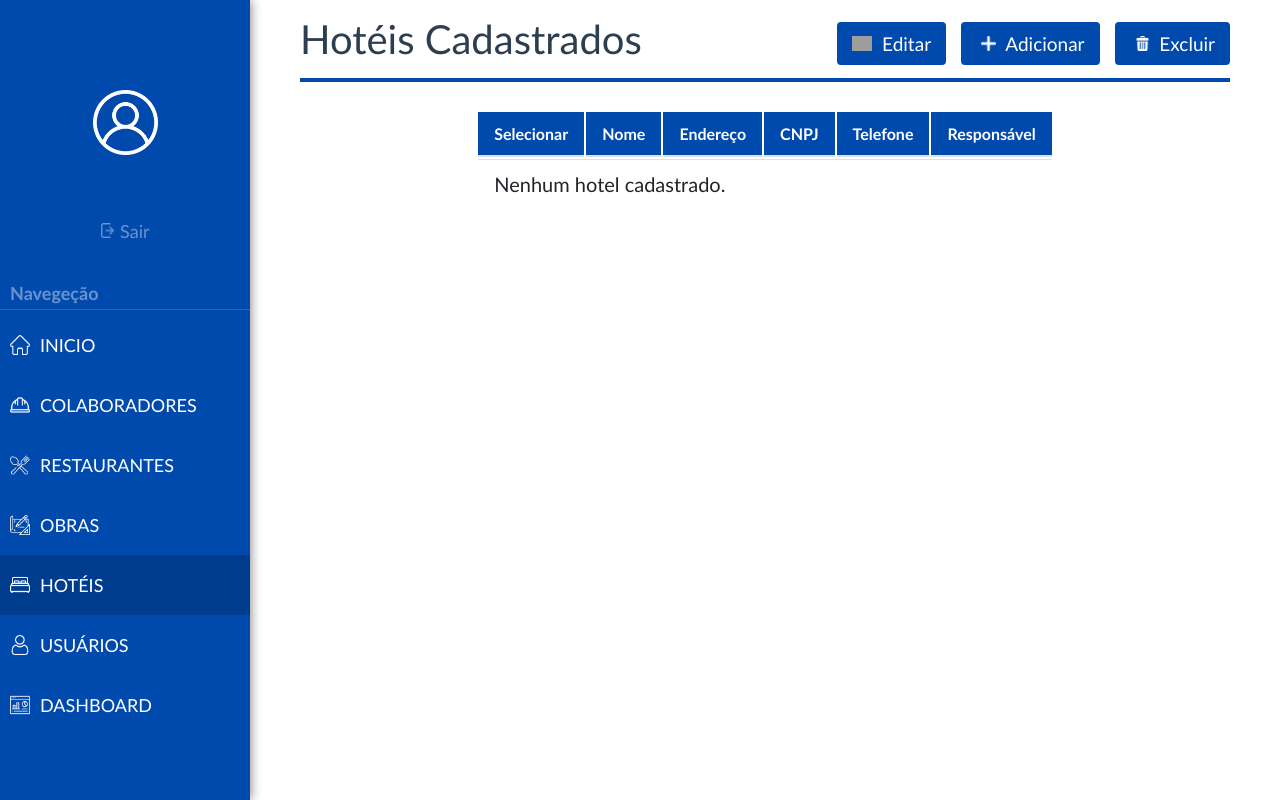
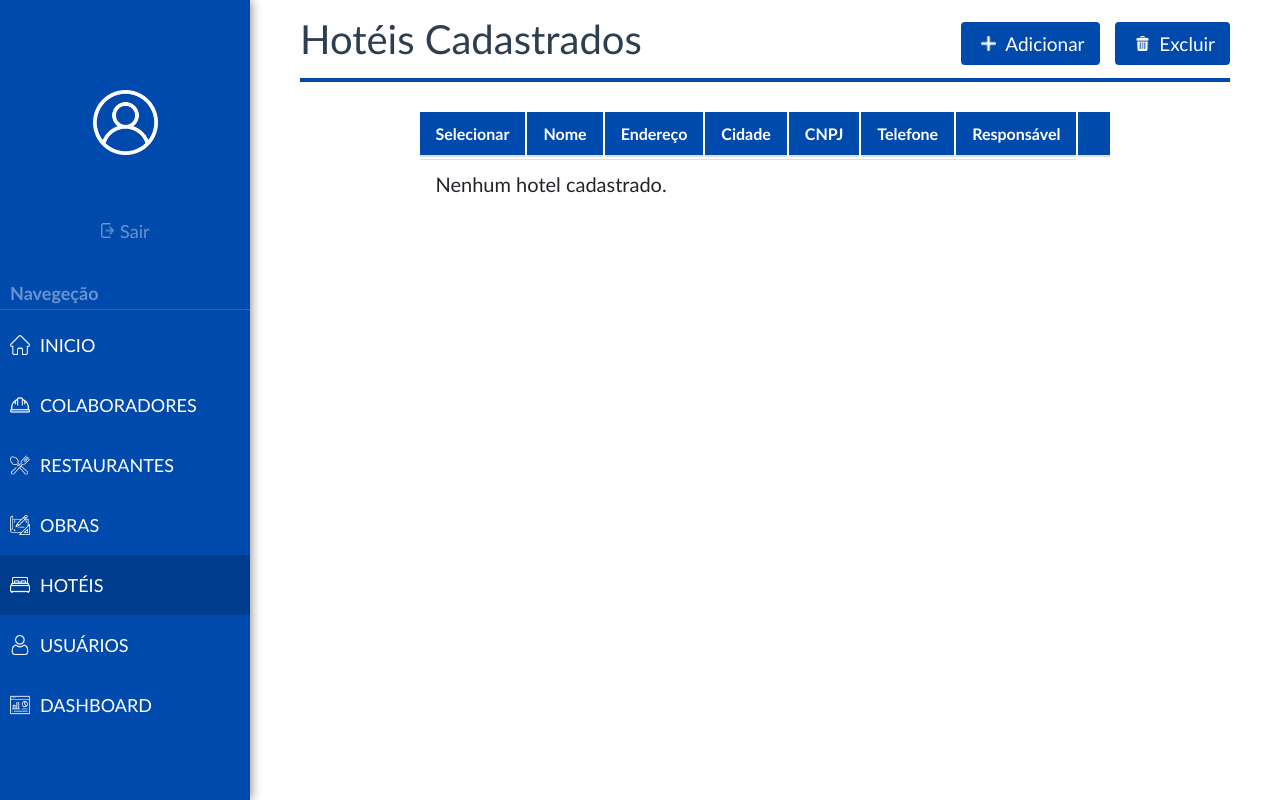
Before and after one commit to julioryanm/PI-3-SEMESTRE, a Django app: page /listar-hoteis/ in a window 1280 px wide. Run offline with Django 5.2, Linux system fonts and the light colour scheme; a user stored in the database is signed in; data that the repository does not hold is empty; grey boxes are pictures that could not be loaded.

Commit message:
Finalizando CRUD de hoteis

```diff
--- a/ProjetoPI/ProjetoPI/urls.py
+++ b/ProjetoPI/ProjetoPI/urls.py
@@ -28,6 +28,6 @@ urlpatterns = [
     path('listar-hoteis/', views.listar_hoteis, name='listar-hoteis'),
     path('cadastrar-hotel/', views.cadastro_hotel, name='cadastrar-hotel'),
     path('deletar/', views.deletar_generico, name='deletar-generico'),
-    path('editar/<int:id>/', views.editar_hotel, name='editar-hotel'),
+    path('editar-hotel/<int:id>/', views.editar_hotel, name='editar-hotel'),
     path('editar/', views.redirecionar_edicao_hotel, name='redirecionar-edicao-hotel'),
 ]
--- a/ProjetoPI/Sistema/models.py
+++ b/ProjetoPI/Sistema/models.py
@@ -238,7 +238,6 @@ class Restaurante(models.Model):
 
 
 
-
 class Hotel(models.Model):
 
     nome = models.CharField(
--- a/ProjetoPI/Sistema/templates/lista-hoteis.html
+++ b/ProjetoPI/Sistema/templates/lista-hoteis.html
@@ -81,16 +81,6 @@
 
     <div class="right-buttons">
 
-      <!-- Botão Editar (em um form separado) -->
-      <form method="post" action="{% url 'redirecionar-edicao-hotel' %}" style="display: inline;">
-        {% csrf_token %}
-        <input type="hidden" name="ids" id="id_editar">
-        <button type="submit" onclick="return enviarParaEdicao();">
-          <img src="{% static 'images/white version/edit.png' %}" height="15px" style="margin-right: 5px;">
-          Editar
-        </button>
-      </form>
-
             <a href="{% url 'cadastrar-hotel' %}" class="blue-button">
               <img src="{% static 'images/white version/plus.png' %}" alt="error" height="15px" width="15px" style="margin-right: 5px; margin-left: 5px; margin-top: auto; margin-bottom: auto;">
         Adicionar
@@ -106,18 +96,17 @@
 
     <div class="card">
       <div class="table-responsive">
-
-
-
         <table class="table table-striped table-bordered text-center align-middle">
           <thead>
             <tr>
-              <th>Selecionar</th>
-              <th>Nome</th>
-              <th>Endereço</th>
-              <th>CNPJ</th>
-              <th>Telefone</th>
-              <th>Responsável</th>
+              <th class="text-nowrap">Selecionar</th>
+              <th class="text-nowrap">Nome</th>
+              <th class="text-nowrap">Endereço</th>
+              <th class="text-nowrap">Cidade</th>
+              <th class="text-nowrap">CNPJ</th>
+              <th class="text-nowrap">Telefone</th>
+              <th class="text-nowrap">Responsável</th>
+              <th class="text-nowrap"> </th>
             </tr>
           </thead>
           <tbody>
@@ -126,21 +115,28 @@
                 <td>
                   <input type="checkbox" name="ids" value="{{ hotel.id }}">
                 </td>
-                <td>{{ hotel.nome }}</td>
-                <td>{{ hotel.endereco }}</td>
-                <td>{{ hotel.cnpj }}</td>
-                <td>{{ hotel.telefone }}</td>
-                <td>{{ hotel.responsavel }}</td>
+                <td class="text-nowrap">{{ hotel.nome }}</td>
+                <td class="text-nowrap">{{ hotel.endereco }}</td>
+                <td class="text-nowrap">{{ hotel.cidade }}</td>
+                <td class="text-nowrap">{{ hotel.cnpj }}</td>
+                <td class="text-nowrap">{{ hotel.telefone }}</td>
+                <td class="text-nowrap">{{ hotel.responsavel }}</td>
+                <td>
+                  <a href="{% url 'editar-hotel' hotel.id %}" class="btn btn-warning btn-sm text-white">
+                    <i class="fas fa-edit"></i> Editar
+                  </a>
+                </td>
               </tr>
             {% empty %}
               <tr>
-                <td colspan="6" class="text-center text-danger">
+                <td colspan="7" class="text-center text-danger">
                   Nenhum hotel cadastrado.
                 </td>
               </tr>
             {% endfor %}
           </tbody>
         </table>
+
       </div>
     </div>
 
--- a/ProjetoPI/Sistema/templates/listar-colaboradores.html
+++ b/ProjetoPI/Sistema/templates/listar-colaboradores.html
@@ -222,7 +222,7 @@
                 </tr>
             </thead>
             <tbody>
-                {% for colaborador in colaboradores %}
+                {% for colaborador in colaborador %}
                 <tr>
                     <td class="text-center"><input type="radio" name="selecionado" value="{{ colaborador.id }}"></td>
                     <td>{{ colaborador.nome }}</td>
--- a/ProjetoPI/Sistema/views.py
+++ b/ProjetoPI/Sistema/views.py
@@ -157,6 +157,7 @@ def listar_hoteis(request):
 @login_required
 def editar_hotel(request, id):
     hotel = get_object_or_404(Hotel, id=id)
+
     if request.method == 'POST':
         form = CadastroHotelForm(request.POST, instance=hotel)
         if form.is_valid():
@@ -164,7 +165,7 @@ def editar_hotel(request, id):
             return redirect('listar-hoteis')
     else:
         form = CadastroHotelForm(instance=hotel)
-    return render(request, 'editar-hotel.html', {'form': form, 'contato': hotel})
+    return render(request, 'editar-hotel.html', {'form': form, 'hotel': hotel})
 
 
 @login_required
@@ -188,6 +189,7 @@ def deletar_generico(request):
     if request.method == 'POST':
         model_name = request.POST.get('model')
         ids = request.POST.getlist('ids')
+        redirect_to = request.POST.get('redirect_to', 'home')
 
         if model_name not in ALLOWED_MODELS:
             return HttpResponseForbidden("Modelo não permitido.")
@@ -198,7 +200,7 @@ def deletar_generico(request):
         except Exception as e:
             print(f"Erro ao deletar: {e}")
 
-        return redirect('home')
+        return redirect(reverse(redirect_to))
     return redirect('home')
 
 
```
Also changed, not shown: ProjetoPI/Sistema/templates/editar-hotel.html (+107 -1 lines), ProjetoPI/db.sqlite3.
